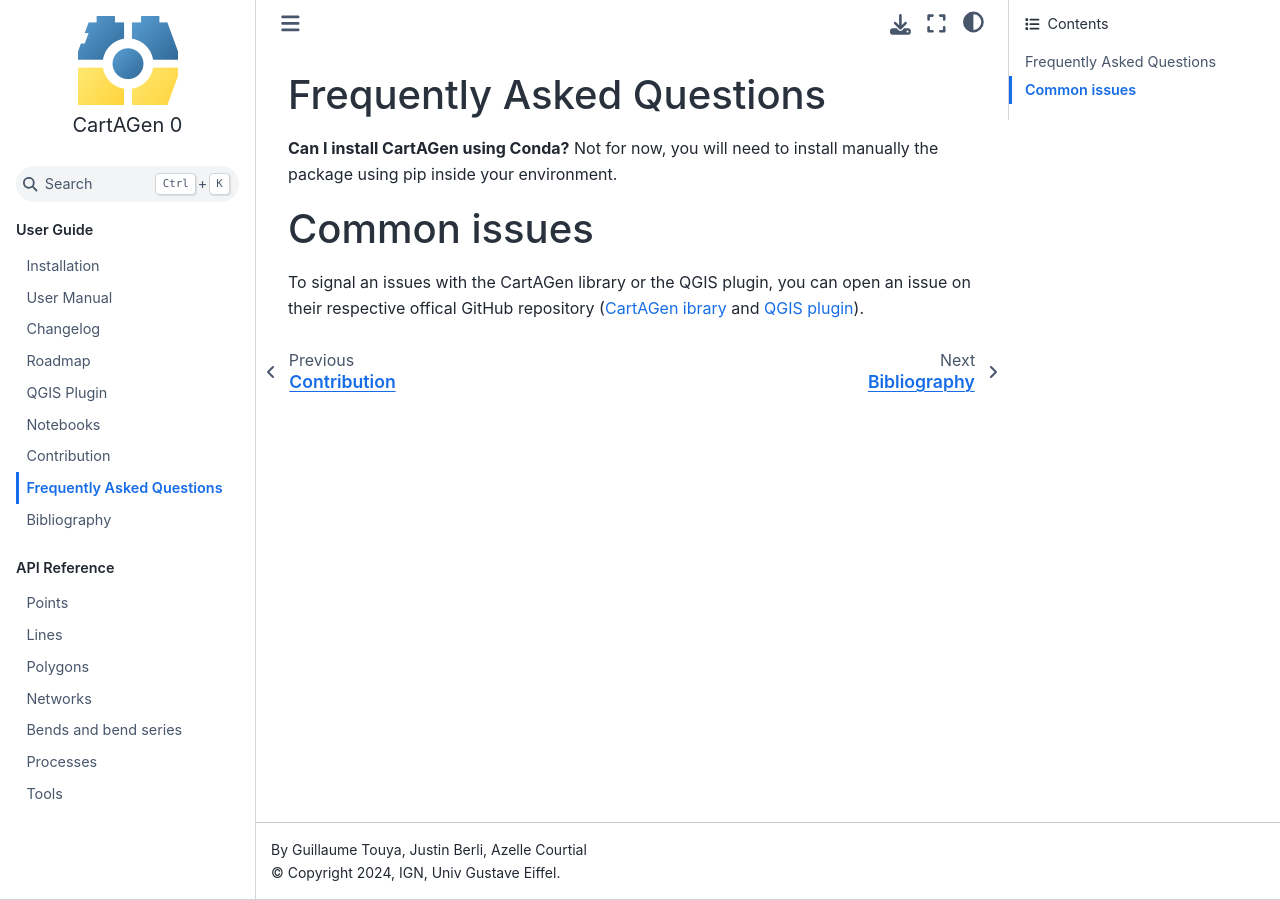
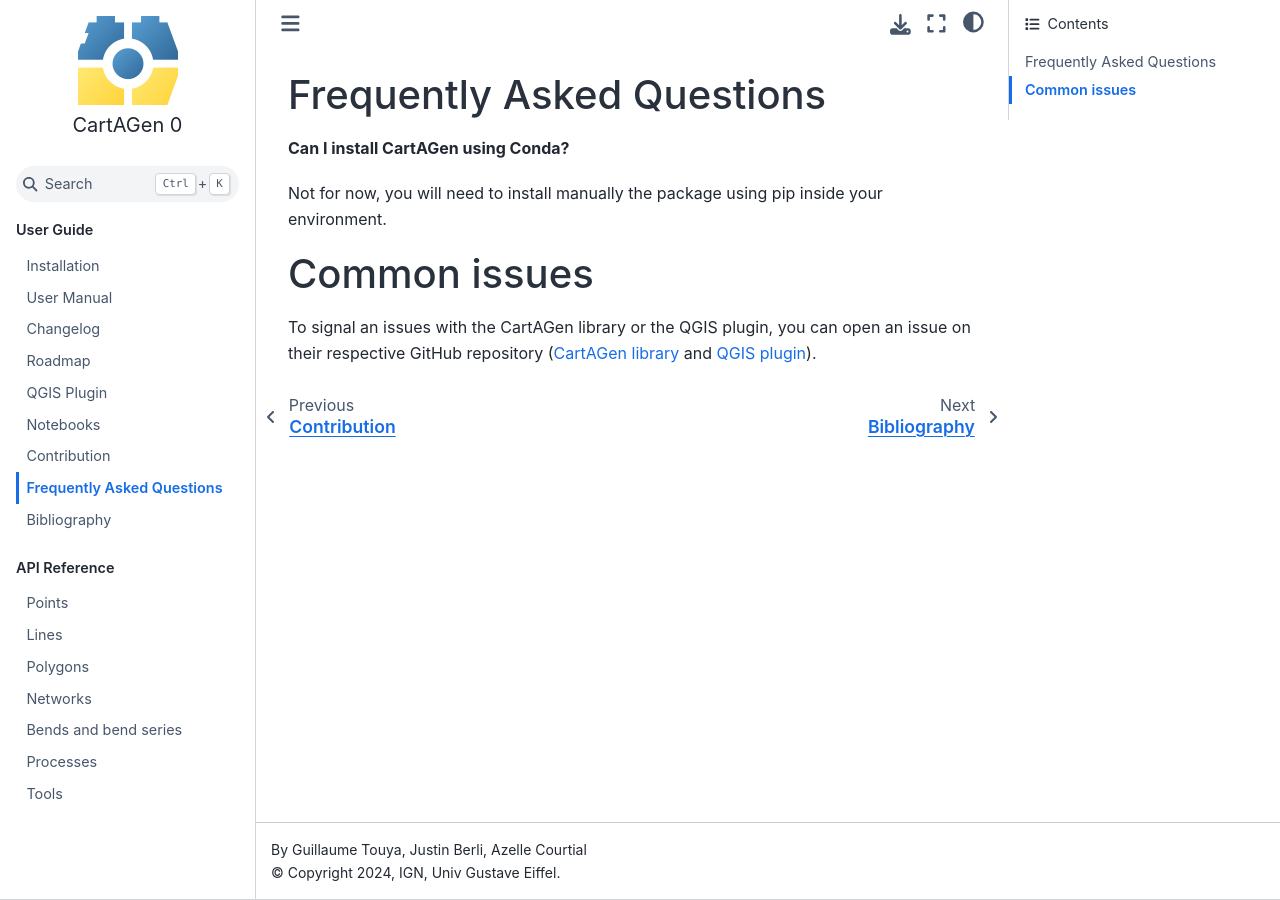
Before and after one commit to LostInZoom/cartagen, a Sphinx documentation site: the page built from docs/faq.rst, in a window 1280 px wide. Built offline with Sphinx 7.4.7 and the Sphinx Book theme 1.1.4, drawn with Linux system fonts in a browser that asks for light colours.

Commit message:
updated faq

```diff
--- a/docs/faq.rst
+++ b/docs/faq.rst
@@ -4,11 +4,12 @@ Frequently Asked Questions
 ##########################
 
 **Can I install CartAGen using Conda?**
+
 Not for now, you will need to install manually the package using pip inside your environment.
 
 Common issues
 #############
 
 To signal an issues with the CartAGen library or the QGIS plugin, you can open an issue
-on their respective offical GitHub repository (`CartAGen ibrary <https://github.com/LostInZoom/cartagen/issues>`_
+on their respective GitHub repository (`CartAGen library <https://github.com/LostInZoom/cartagen/issues>`_
 and `QGIS plugin <https://github.com/LostInZoom/cartagen-qgis/issues>`_).
```
